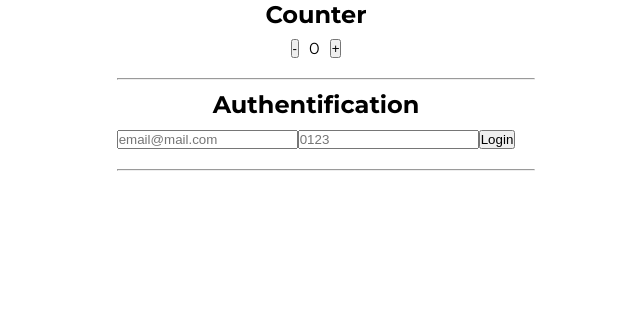
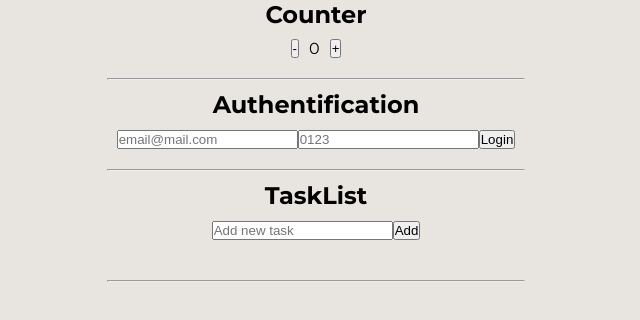
Before and after one commit to Guiomino/Training-Next.tsx, a Next.js app: page / in a window 1280 px wide. Shown: the top 320 px of the page, without its empty margins (324-964 px from the left). Built offline with nearby package versions, Linux system fonts and the light colour scheme.

Commit message:
feat(TaskList): without saved data in local storage

```diff
--- a/src/app/composant/authentification/Authentification.tsx
+++ b/src/app/composant/authentification/Authentification.tsx
@@ -45,7 +45,7 @@ const Authentification: React.FC = () => {
                     <button>Login</button>
                 </form>
             </div>
-            <hr style={{ margin: 10 }} />
+            <hr />
         </>
     );
 };
--- a/src/app/composant/counter/Counter.tsx
+++ b/src/app/composant/counter/Counter.tsx
@@ -22,7 +22,7 @@ const Counter: React.FC = () => {
                 <p>{count}</p>
                 <button onClick={increment}>+</button>
             </div>
-            <hr style={{ margin: 10 }} />
+            <hr />
         </>
     );
 };
--- /dev/null
+++ b/src/app/composant/taskList/TaskList.tsx
@@ -0,0 +1,74 @@
+// TaskList.jsx
+// Without saved data in local storage
+
+"use client"
+
+import React, { useState } from "react";
+
+interface Task {
+    id: number;
+    content: string;
+    completed: boolean;
+}
+
+const TaskList = () => {
+    const [tasks, setTasks] = useState<Task[]>([]);
+    const [newTask, setNewTask] = useState("");
+
+    const handleSubmit = (event: React.FormEvent) => {
+        event.preventDefault();
+        setTasks([
+            ...tasks,
+            { id: Date.now(), content: newTask, completed: false },
+        ]);
+        setNewTask("");
+    };
+
+    const toggleTaskCompletion = (taskId: number) => {
+        setTasks(
+            tasks.map((task) =>
+                task.id === taskId ? { ...task, completed: !task.completed } : task
+            )
+        );
+    };
+
+    const deleteTask = (taskId: number) => {
+        setTasks(tasks.filter((task) => task.id !== taskId));
+    };
+
+    return (
+        <>
+            <h2>TaskList</h2>
+            <div>
+                <form onSubmit={handleSubmit}>
+                    <input
+                        type="text"
+                        placeholder="Add new task"
+                        value={newTask}
+                        onChange={(event) => setNewTask(event.target.value)}
+                    />
+                    <button type="submit">Add</button>
+                </form>
+            </div>
+
+            <div>
+                <ul>
+                    {tasks.map((task) => (
+                        <li key={task.id}>
+                            <input
+                                type="checkbox"
+                                checked={task.completed}
+                                onChange={() => toggleTaskCompletion(task.id)}
+                            />
+                            <span>{task.content} : </span>
+                            <button onClick={() => deleteTask(task.id)}>Delete</button>
+                        </li>
+                    ))}
+                </ul>
+            </div>
+            <hr />
+        </>
+    );
+};
+
+export default TaskList;
--- a/src/app/globals.css
+++ b/src/app/globals.css
@@ -12,6 +12,7 @@ body {
   display: flex;
   flex-direction: column;
   align-items: center;
+  background-color: #e8e4e0;
 }
 
 h2 {
@@ -28,4 +29,5 @@ div {
 
 hr {
   width: 100%;
+  margin: 10px 0;
 }
--- a/src/app/page.tsx
+++ b/src/app/page.tsx
@@ -1,12 +1,14 @@
 
 import Counter from "./composant/counter/Counter"
 import Authentification from "./composant/authentification/Authentification"
+import TaskList from "./composant/taskList/TaskList";
 
 export default function Home() {
   return (
     <main>
       <Counter />
       <Authentification />
+      <TaskList />
     </main>
   );
 }
```
